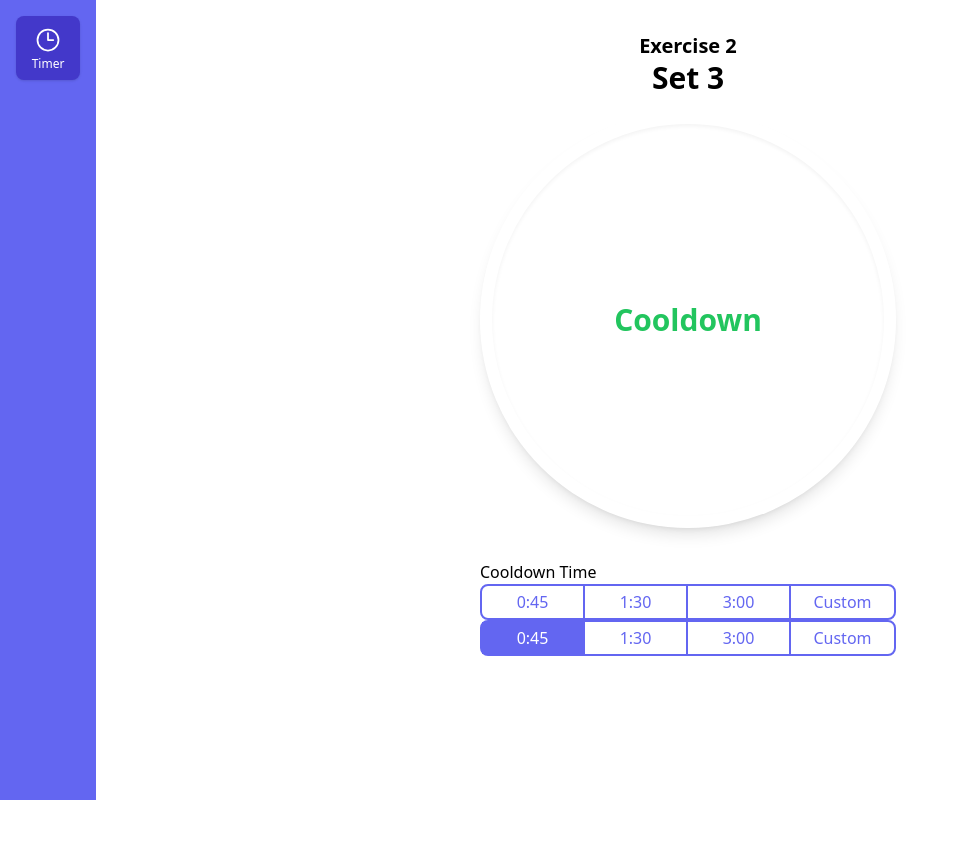
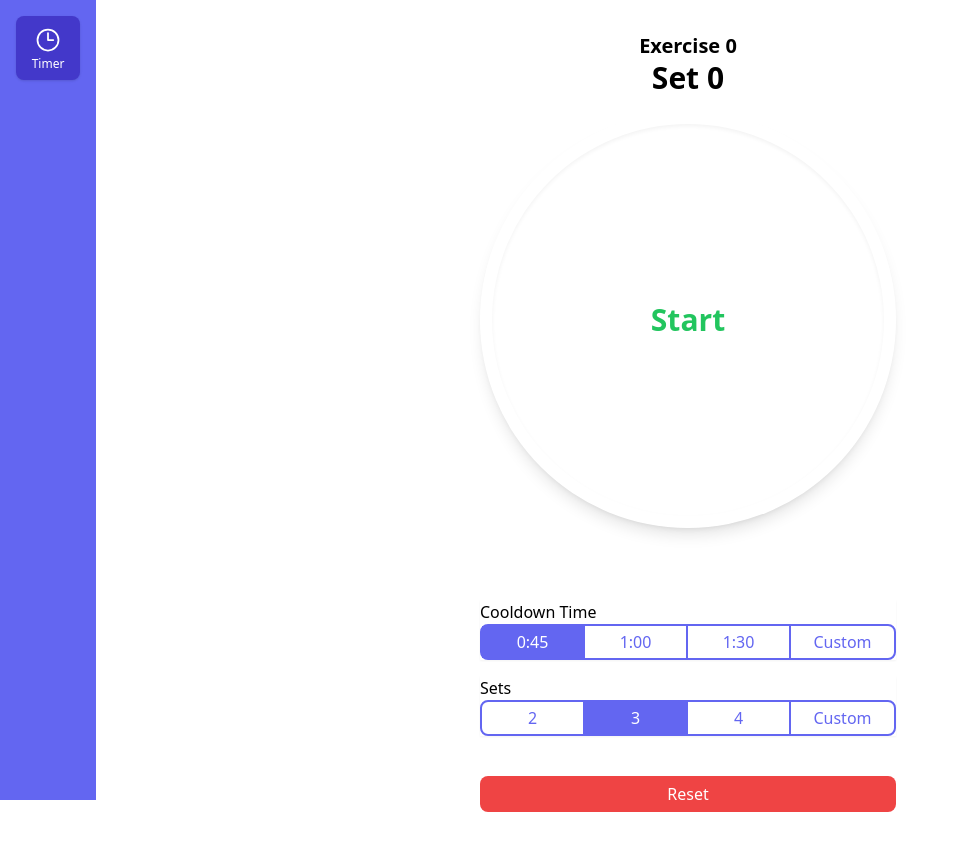
Before and after one commit to matthiebl/fitness-app, a React (Vite) app: page / in a window 1280 px wide. Shown: the whole page, without its empty margins (0-959 px from the left). Before the commit the page ends 800 px from the top, so only its background shows below. Built offline with nearby package versions, Linux system fonts and the light colour scheme.

Commit message:
Flesh out app more

```diff
--- a/src/components/PageWrapper.tsx
+++ b/src/components/PageWrapper.tsx
@@ -9,7 +9,7 @@ export const PageWrapper: React.FC<PageWrapperProps> = ({ children }) => {
     return (
         <div className='h-screen w-screen'>
             <Navbar />
-            <div className='flex h-full w-full justify-center pb-16 sm:pb-0 sm:pl-24'>{children}</div>
+            <div className='flex min-h-full w-full justify-center pb-16 sm:pb-0 sm:pl-24'>{children}</div>
         </div>
     )
 }
--- a/src/pages/TimerPage.tsx
+++ b/src/pages/TimerPage.tsx
@@ -4,20 +4,44 @@ import { PageWrapper } from '../components'
 interface TimerPageProps {}
 
 export const TimerPage: React.FC<TimerPageProps> = ({}) => {
-    const [cooldown, setCooldown] = React.useState(0)
+    const [set, setSet] = React.useState(0)
+    const [exercise, setExercise] = React.useState(0)
+    const [cooldown, setCooldown] = React.useState(cooldownTimeItems[0].value)
+    const [setNum, setSetNum] = React.useState(setItems[1].value)
+
+    const incrementSet = () => {
+        setSet(set + 1)
+        if (set == setNum) {
+            setSet(0)
+            setExercise(exercise + 1)
+        }
+    }
+
     return (
         <PageWrapper>
             <main className='flex h-full w-full max-w-lg flex-col items-center p-8 px-12'>
                 <div className='w-full text-center'>
-                    <h2 className='text-xl font-semibold'>Exercise 2</h2>
-                    <h2 className='text-3xl font-bold'>Set 3</h2>
+                    <h2 className='text-xl font-semibold'>Exercise {exercise}</h2>
+                    <h2 className='text-3xl font-bold'>Set {set}</h2>
                 </div>
-                <Timer time={10} />
+                <Timer time={cooldown} set={set} sets={setNum} increment={incrementSet} />
+                <div className='mt-10 w-full' />
                 <ButtonGroup
                     items={cooldownTimeItems}
                     title='Cooldown Time'
                     control={{ value: cooldown, setter: setCooldown }}
                 />
+                <ButtonGroup items={setItems} title='Sets' control={{ value: setNum, setter: setSetNum }} />
+
+                <button
+                    className='mt-10 w-full rounded-lg bg-red-500 p-1.5 px-2 text-white hover:bg-red-600'
+                    onClick={() => {
+                        setSet(0)
+                        setExercise(0)
+                    }}
+                >
+                    Reset
+                </button>
             </main>
         </PageWrapper>
     )
@@ -29,24 +53,48 @@ const cooldownTimeItems: ButtonItem[] = [
         value: 45,
     },
     {
+        display: '1:00',
+        value: 60,
+    },
+    {
         display: '1:30',
         value: 90,
     },
+]
+
+const setItems: ButtonItem[] = [
     {
-        display: '3:00',
-        value: 180,
+        display: '2',
+        value: 2,
+    },
+    {
+        display: '3',
+        value: 3,
+    },
+    {
+        display: '4',
+        value: 4,
     },
 ]
 
 interface TimerProps {
     time: number
+    set: number
+    sets: number
+    increment: () => void
 }
 
-const Timer: React.FC<TimerProps> = ({ time }) => {
+const Timer: React.FC<TimerProps> = ({ time, set, sets = 1, increment }) => {
     const [cooldown, setCooldown] = React.useState(false)
     const [remaining, setRemaining] = React.useState(time)
 
+    React.useEffect(() => setRemaining(time), [time])
+
     const startTimer = () => {
+        if (set == 0 || set == sets) {
+            finishTimer()
+            return
+        }
         setCooldown(true)
         const start = Date.now()
         const intervalId = setInterval(() => {
@@ -57,10 +105,23 @@ const Timer: React.FC<TimerProps> = ({ time }) => {
         }, 1)
     }
 
-    const finishTimer = (intervalId: number) => {
-        clearInterval(intervalId)
+    const finishTimer = (intervalId?: NodeJS.Timer) => {
+        if (intervalId) clearInterval(intervalId)
         setRemaining(time)
         setCooldown(false)
+        increment()
+    }
+
+    const formatTime = (remaining: number) => {
+        const seconds = Math.min(time, Math.floor(1 + remaining))
+        if (seconds < 60) return seconds
+        return `${Math.floor(seconds / 60)}:${('0' + (seconds % 60)).slice(-2)}`
+    }
+
+    const waitMessage = (): string => {
+        if (set == 0) return 'Start'
+        if (set == sets) return 'Finish'
+        return 'Cooldown'
     }
 
     return (
@@ -75,13 +136,11 @@ const Timer: React.FC<TimerProps> = ({ time }) => {
                     >
                         {cooldown ? (
                             <>
-                                <span className='text-7xl font-bold duration-300'>
-                                    {Math.min(time, Math.floor(1 + remaining))}
-                                </span>
-                                <sub>sec</sub>
+                                <span className='text-7xl font-bold duration-300'>{formatTime(remaining)}</span>
+                                <sub>{remaining >= 60 ? 'min' : 'sec'}</sub>
                             </>
                         ) : (
-                            <span className='text-3xl font-bold'>Cooldown</span>
+                            <span className='text-3xl font-bold'>{waitMessage()}</span>
                         )}
                     </div>
                 </div>
@@ -132,7 +191,7 @@ interface ButtonGroupProps {
 export const ButtonGroup: React.FC<ButtonGroupProps> = ({ items, title, control }) => {
     const { value, setter } = control
     return (
-        <div className='mt-4 flex w-full flex-col'>
+        <div className='mt-4 flex w-full flex-col shadow-sm'>
             <h3>{title}</h3>
             <div className='flex w-full items-center justify-evenly rounded-lg border-2 border-indigo-500 text-indigo-500'>
                 {items.map(item => (
@@ -146,37 +205,8 @@ export const ButtonGroup: React.FC<ButtonGroupProps> = ({ items, title, control
                     </button>
                 ))}
                 <button
+                    disabled
                     aria-selected={value === -1}
-                    onClick={() => setter(3)}
-                    className='w-1/4 truncate p-1 px-2 duration-150 aria-selected:bg-indigo-500 aria-selected:text-white'
-                >
-                    Custom
-                </button>
-            </div>
-            <div className='flex w-full items-center justify-evenly rounded-lg border-2 border-indigo-500 text-indigo-500'>
-                <button
-                    aria-selected={value === 0}
-                    onClick={() => setter(0)}
-                    className='w-1/4 truncate border-r-2 border-indigo-500 p-1 px-2 duration-150 aria-selected:bg-indigo-500 aria-selected:text-white'
-                >
-                    0:45
-                </button>
-                <button
-                    aria-selected={value === 1}
-                    onClick={() => setter(1)}
-                    className='w-1/4 truncate border-r-2 border-indigo-500 p-1 px-2 duration-150 aria-selected:bg-indigo-500 aria-selected:text-white'
-                >
-                    1:30
-                </button>
-                <button
-                    aria-selected={value === 2}
-                    onClick={() => setter(2)}
-                    className='w-1/4 truncate border-r-2 border-indigo-500 p-1 px-2 duration-150 aria-selected:bg-indigo-500 aria-selected:text-white'
-                >
-                    3:00
-                </button>
-                <button
-                    aria-selected={value === 3}
                     onClick={() => setter(3)}
                     className='w-1/4 truncate p-1 px-2 duration-150 aria-selected:bg-indigo-500 aria-selected:text-white'
                 >
```
